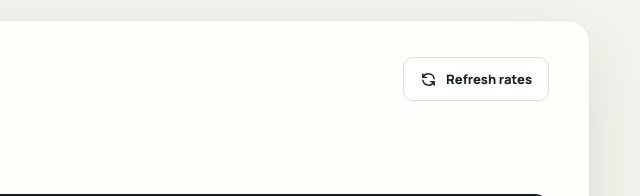
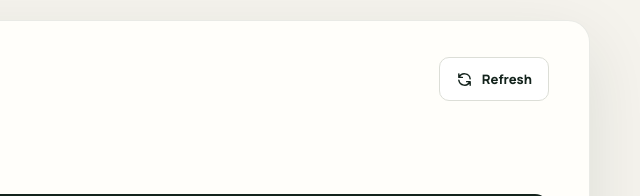
Before and after one commit to maverickcadev14/money-exchange, a website: page index.html in a window 1280 px wide. Shown: the part 604-800 px from the top of the page, 640-1280 px from the left. Drawn offline with nearby package versions, Linux system fonts and the light colour scheme; no server answers.

Commit message:
Shorten refresh button label

```diff
--- a/app.js
+++ b/app.js
@@ -245,7 +245,7 @@ async function loadRates() {
     elements.refresh.disabled = false;
     elements.refresh.classList.remove('loading');
     elements.refresh.removeAttribute('aria-busy');
-    elements.refreshLabel.textContent = 'Refresh rates';
+    elements.refreshLabel.textContent = 'Refresh';
     render();
     elements.updatedLine.textContent = 'Open the hosted website or local server to retrieve live rates';
     return;
@@ -271,7 +271,7 @@ async function loadRates() {
     elements.refresh.disabled = false;
     elements.refresh.classList.remove('loading');
     elements.refresh.removeAttribute('aria-busy');
-    elements.refreshLabel.textContent = 'Refresh rates';
+    elements.refreshLabel.textContent = 'Refresh';
     render();
   }
 }
--- a/index.html
+++ b/index.html
@@ -59,7 +59,7 @@
             <div><p class="section-label">YOUR STARTING AMOUNT</p><h2 id="converter-heading">How much TWD will you exchange?</h2></div>
             <button id="refreshButton" class="refresh-button" type="button" aria-label="Refresh live exchange rates">
               <svg viewBox="0 0 24 24" aria-hidden="true"><path d="M20 11a8.1 8.1 0 0 0-15.5-2M4 4v5h5M4 13a8.1 8.1 0 0 0 15.5 2M20 20v-5h-5"/></svg>
-              <span id="refreshButtonLabel">Refresh rates</span>
+              <span id="refreshButtonLabel">Refresh</span>
             </button>
           </div>
           <label class="money-field amount-field">
```
